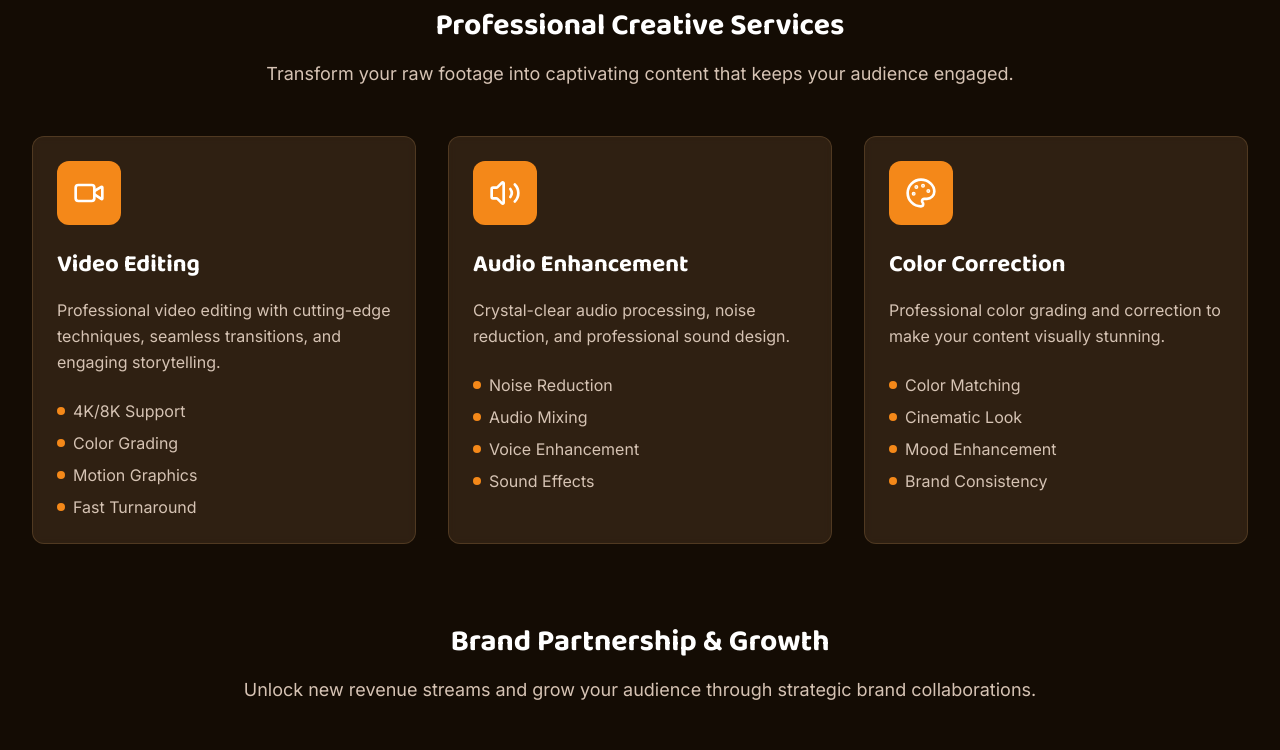
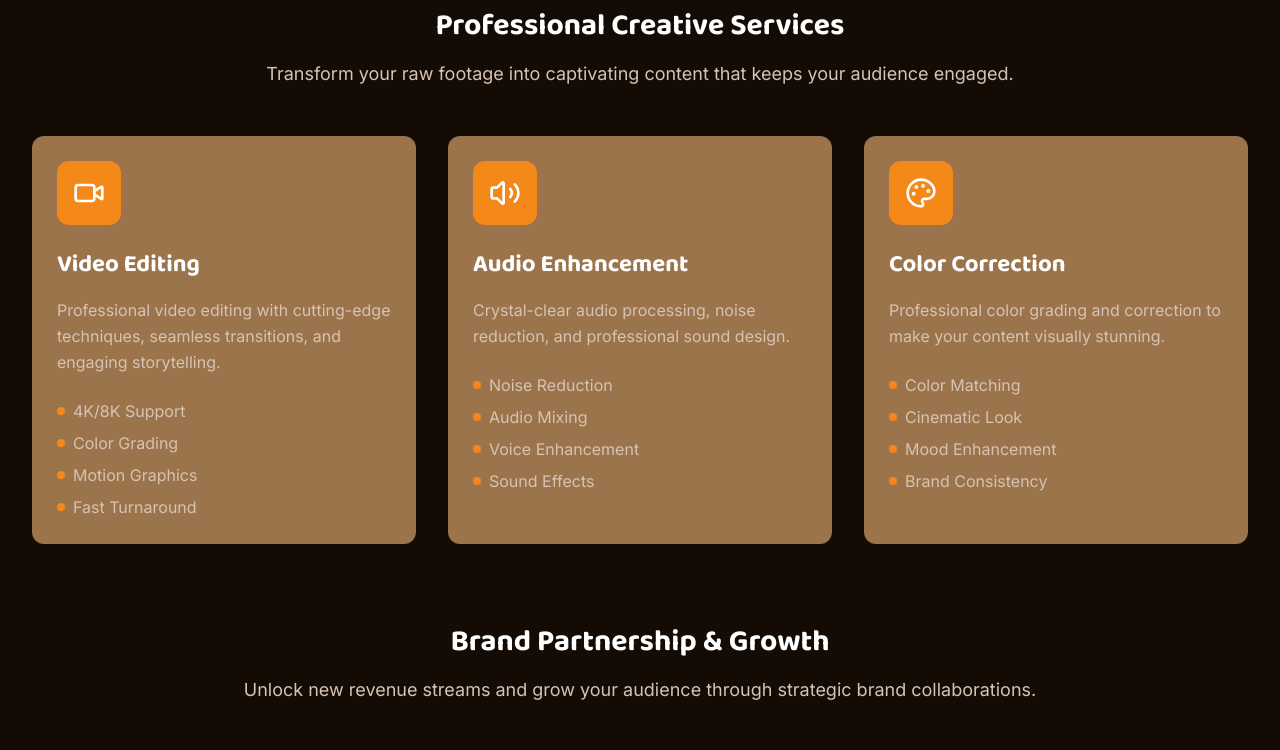
Before and after one commit to FruitStudioUK/Fruit-Site, a Next.js app: page / in a window 1280 px wide. Shown: the part 1040-1790 px from the top of the page. Built offline with nearby package versions, Linux system fonts and the light colour scheme.

Commit message:
Update globals.css

```diff
--- a/app/globals.css
+++ b/app/globals.css
@@ -44,7 +44,7 @@
   }
 
   .card {
-    @apply bg-sub-background/20 backdrop-blur-sm border border-sub-background/30 rounded-xl p-6 hover:bg-sub-background/30 transition-all duration-300;
+    @apply bg-sub-background backdrop-blur-sm border border-sub-background/30 rounded-xl p-6 hover:bg-sub-background/30 transition-all duration-300;
   }
 
   .section-padding {
```
